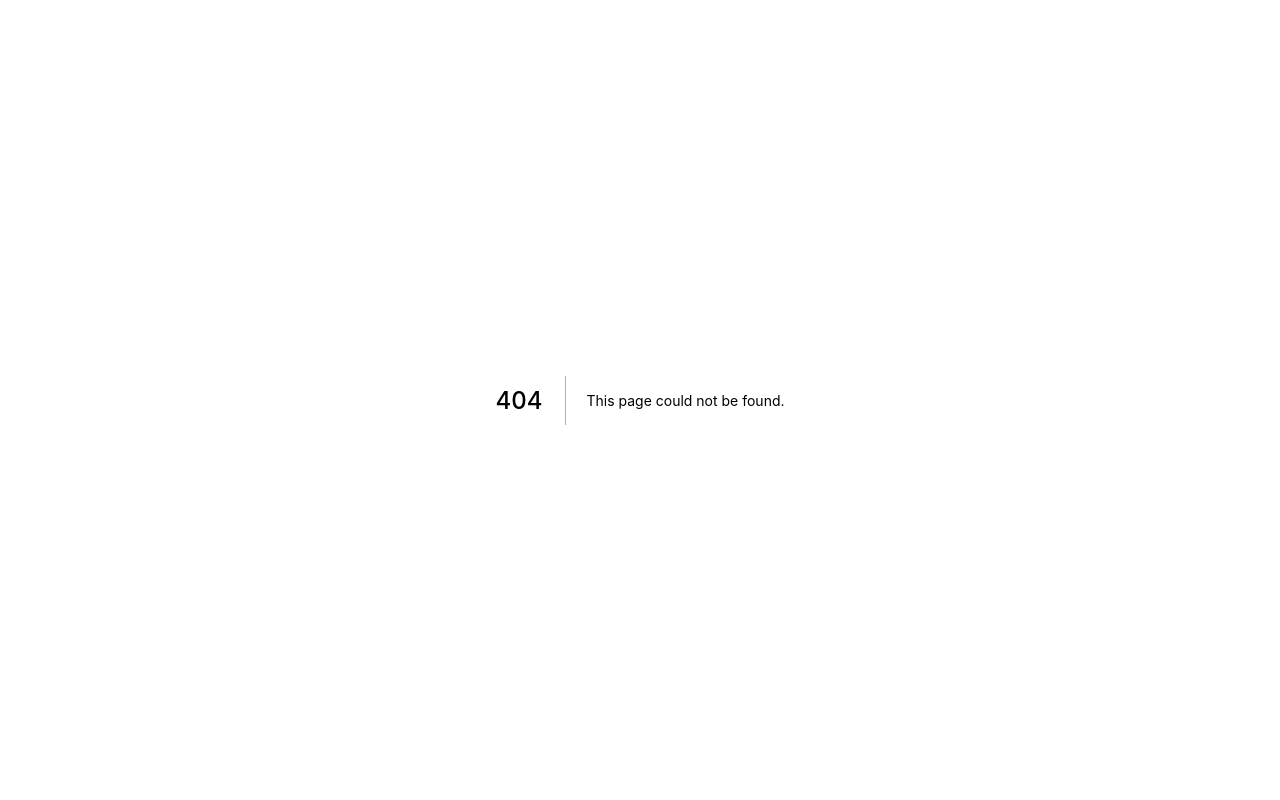
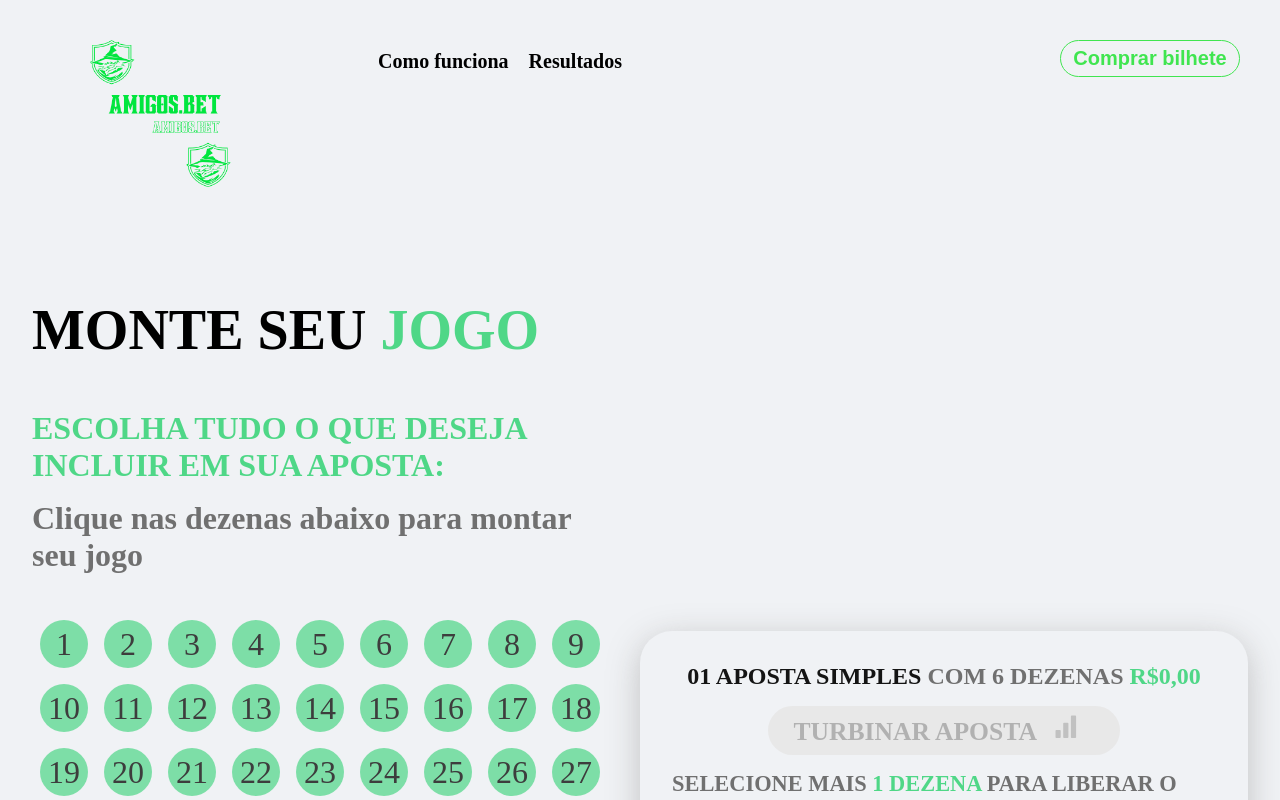
Before and after one commit to klirineu/aposta-bingo, a Next.js app: page /jogo in a window 1280 px wide. Before the commit this address had no page. Shown: the top 800 px of the page. Built offline with nearby package versions, Linux system fonts and the light colour scheme.

Commit message:
adicionar pagina do jogo

```diff
--- /dev/null
+++ b/src/pages/jogo.tsx
@@ -0,0 +1,16 @@
+import type { NextPage } from "next";
+import { Header } from "../components/Header";
+import { MonteSeuJogo } from "../components/MonteSeuJogo";
+import { GlobalStyle } from "../styles/global";
+
+const Jogo: NextPage = () =>{
+  return (
+    <>
+      <Header />
+      <MonteSeuJogo />
+      <GlobalStyle />
+    </>
+  )
+}
+
+export default Jogo
```
